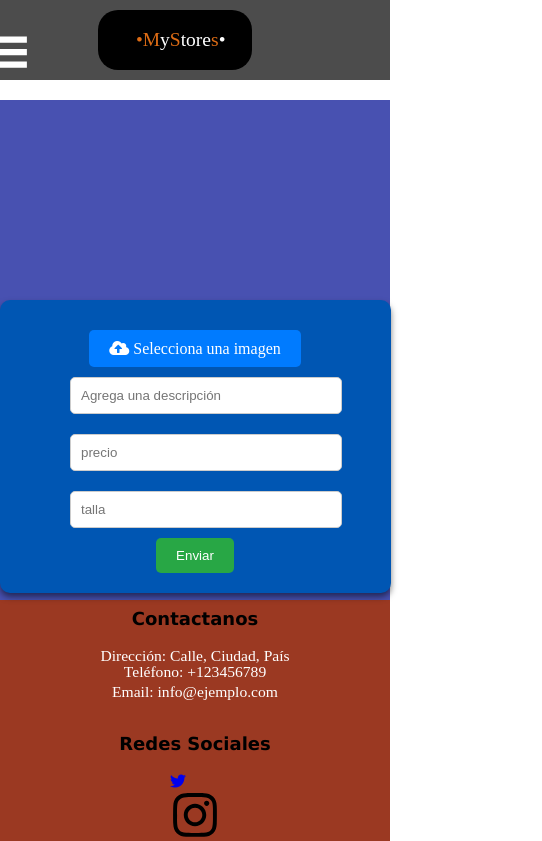
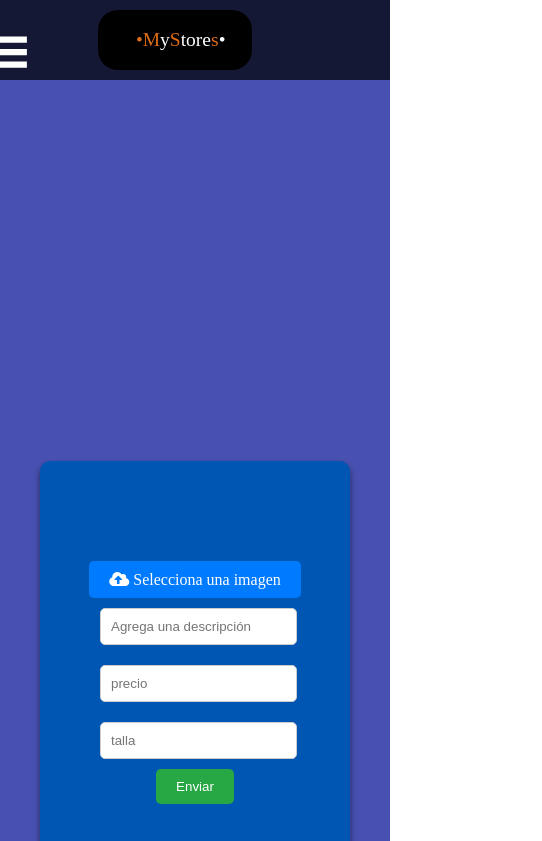
Before and after one commit to jzpoe/storeFull, a React (Vite) app: page /update in a window 390 px wide. Shown: the top 841 px of the page, 542 px wide, since content can reach past the window. Built offline with nearby package versions, Linux system fonts and the light colour scheme; no server answers; a small style sheet from the web is missing.

Commit message:
se da responsive al area de subida de imagen

```diff
--- a/src/components/context/DataContext.jsx
+++ b/src/components/context/DataContext.jsx
@@ -18,6 +18,7 @@ const DataProvider = ({ children }) => {
       setDescripcion(response.data.text);
       setPrice(response.data.text);
       setTalla(response.data.text);
+      renderImagen1()
     } catch (error) {
       console.error("Error al obtener las imágenes:", error);
     }
--- a/src/components/renderImage/RenderImage.jsx
+++ b/src/components/renderImage/RenderImage.jsx
@@ -31,8 +31,10 @@ export const RenderImage = () => {
           text: response.data.message,
         });
         // Actualizar la lista de imágenes después de eliminar
-        renderImagen1();
+
       }
+      renderImagen1();
+
     } catch (error) {
       console.error("Error al eliminar la imagen:", error);
       Swal.fire({
--- a/src/components/updateImge/update.css
+++ b/src/components/updateImge/update.css
@@ -96,10 +96,48 @@ height: 392px;
   .image-upload-container {
     flex-direction: column; /* Cambia la dirección de la columna para pantallas medianas */
     align-items: center; /* Centra los elementos en pantallas medianas */
+    height: 1000px;
+    margin-top: 0;
+  }
+  .image-form input {
+    margin-right: 200px;
+}
+.alert-container {
+  max-width: 100%;
+}
 
-  }
+.alert-popup {
+  width: 90%;
+  max-width: 400px;
+  font-size: 16px;
+}
+
+.alert-title {
+  font-size: 1.5em;
+}
+
+.alert-content {
+  font-size: 1.2em;
+}
+
+.alert-confirm-button {
+  font-size: 1.2em;
+}
+
+.image-preview img{
+  width: 244px;
+}
+.input-description {
+  margin-top: 10px;
+  width: 70%;
+  margin-bottom: 10px;
+  padding: 10px;
+  border: 1px solid #ccc;
+  border-radius: 5px;
+  margin-left: 30px;
+}
   .image-form {
-    width: 90%; /* Ancho del formulario para pantallas pequeñas */
+    width: 69%; /* Ancho del formulario para pantallas pequeñas */
   }
 }
 
```
